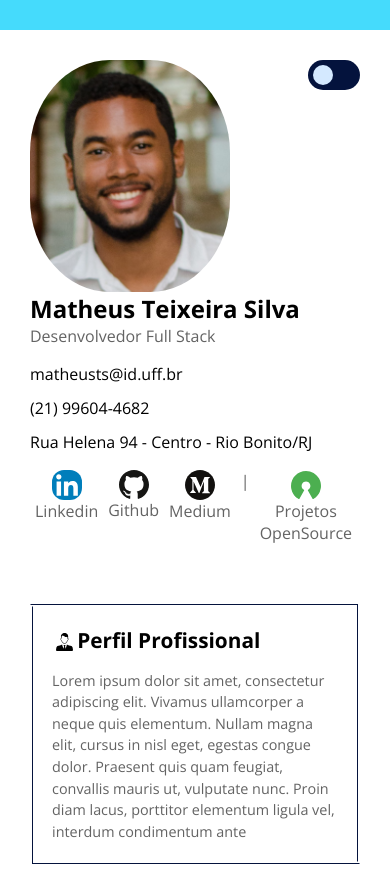
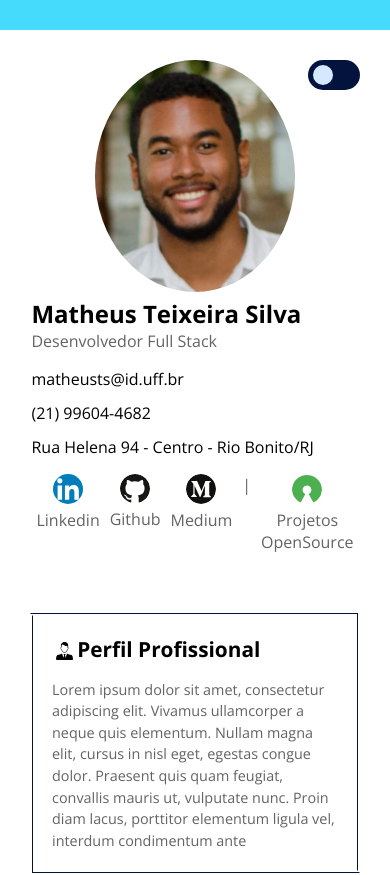
Before and after one commit to iMatheusSilva/portifolio, a plain HTML site: page index.html in a window 390 px wide. Shown: the top 875 px of the page. Drawn offline with nearby package versions, Linux system fonts and the light colour scheme.

Commit message:
Alterações no css

```diff
--- a/assets/css/style.css
+++ b/assets/css/style.css
@@ -92,7 +92,7 @@ header .coluna-direita{
 header .coluna figure{}
 header .coluna img{
     max-width: 230px;
-    border-radius: 40%;
+    border-radius: 100%;
 }
 header .coluna h1{
     font-size: 1.5rem;
@@ -115,7 +115,6 @@ header .coluna ul li a{
 header nav .redes-sociais{
     display: flex;
     justify-content: center;
-    border-top: 1px solid rgb(255 255 255 / 20%);
 }
 header nav .redes-sociais li{
     margin: 0 14px;
@@ -274,8 +273,10 @@ main .coluna section ul li p{}
     }
     header .coluna img{
         max-width: 200px;
-        border-radius: 40%;
-        vertical-align: middle;
+        border-radius: 100%;
+    }
+    header .linha .coluna{
+        margin: 0 auto;
     }
 
   }
```
